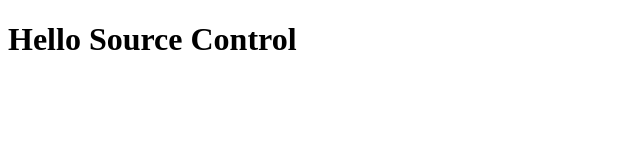
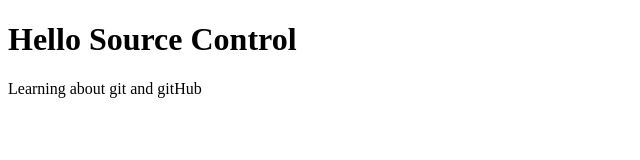
Before and after one commit to danhlogan/CPW203-HelloSourceControl, a plain HTML site: page index.html in a window 1280 px wide. Shown: the whole page, without its empty margins (0-640 px from the left). Drawn offline with Linux system fonts and the light colour scheme.

Commit message:
added first paragraph

```diff
--- a/index.html
+++ b/index.html
@@ -7,5 +7,7 @@
 </head>
 <body>
     <h1> Hello Source Control </h1>
+
+    <p> Learning about git and gitHub </p>
 </body>
 </html>
```
